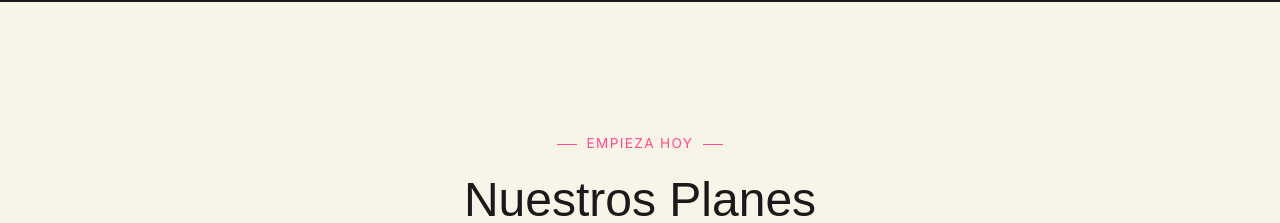
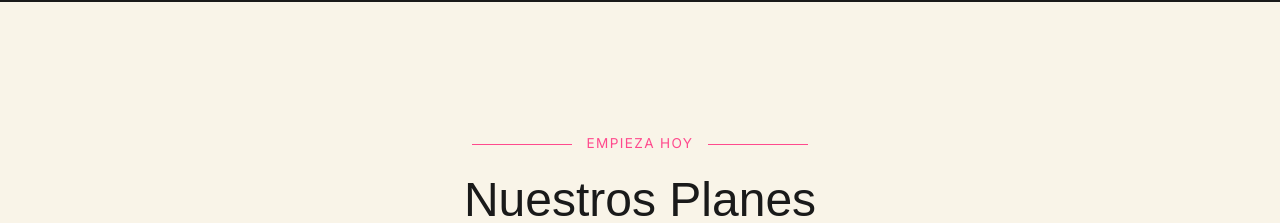
Before and after one commit to wintersoldier1501/biosalud-web, a React (Vite) app: page / in a window 1280 px wide. Shown: the part 960-1183 px from the top of the page. Built offline with nearby package versions, Linux system fonts and the light colour scheme; a web font is replaced by a local one.

Commit message:
Alargadas las líneas decorativas rosas de las secciones

```diff
--- a/src/pages/Home.css
+++ b/src/pages/Home.css
@@ -133,7 +133,7 @@
 .section-tag::after {
   content: '';
   display: inline-block;
-  width: 30px;
+  width: 100px;
   height: 1px;
   background-color: var(--color-primary-light);
   vertical-align: middle;
@@ -174,13 +174,13 @@
 .text-center .section-tag::before {
   content: '';
   display: inline-block;
-  width: 20px;
+  width: 100px;
   height: 1px;
   background-color: var(--color-primary-light);
   vertical-align: middle;
 }
-.text-center .section-tag::before { margin-right: 10px; }
-.text-center .section-tag::after { margin-left: 10px; }
+.text-center .section-tag::before { margin-right: 15px; }
+.text-center .section-tag::after { margin-left: 15px; }
 
 .section-desc {
   max-width: 600px;
```
